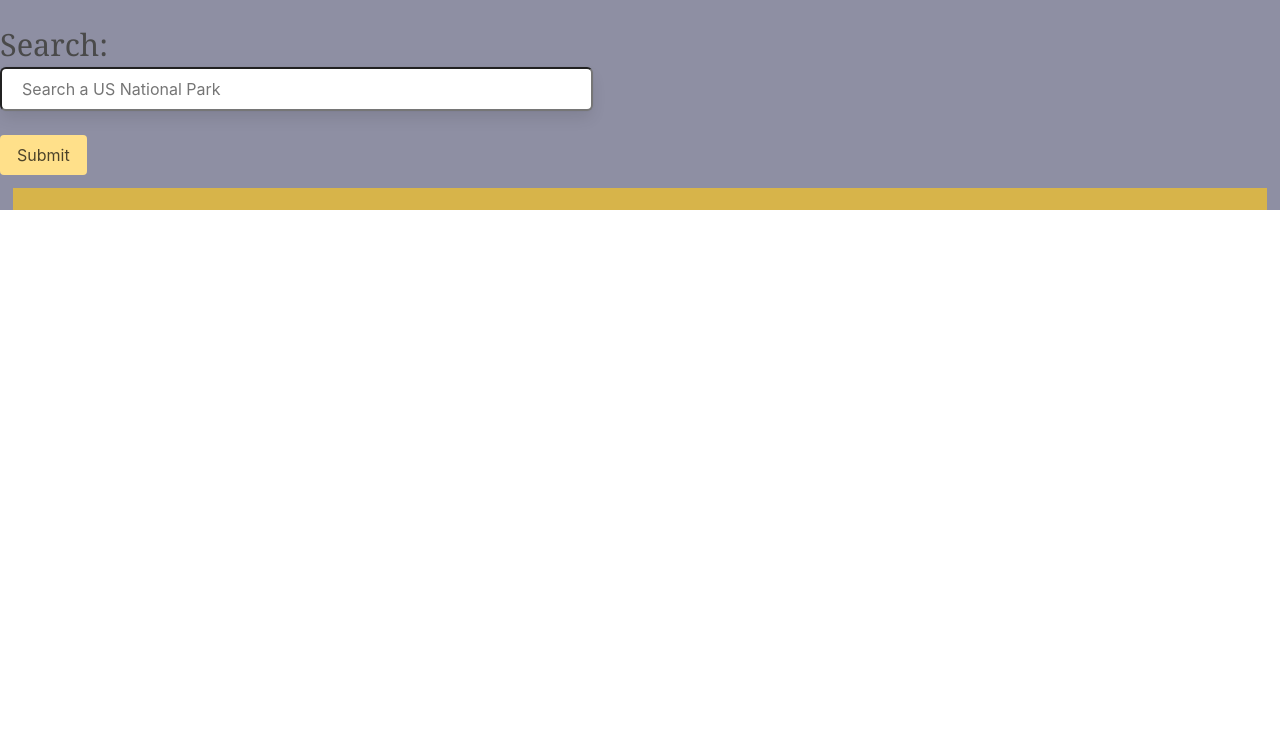
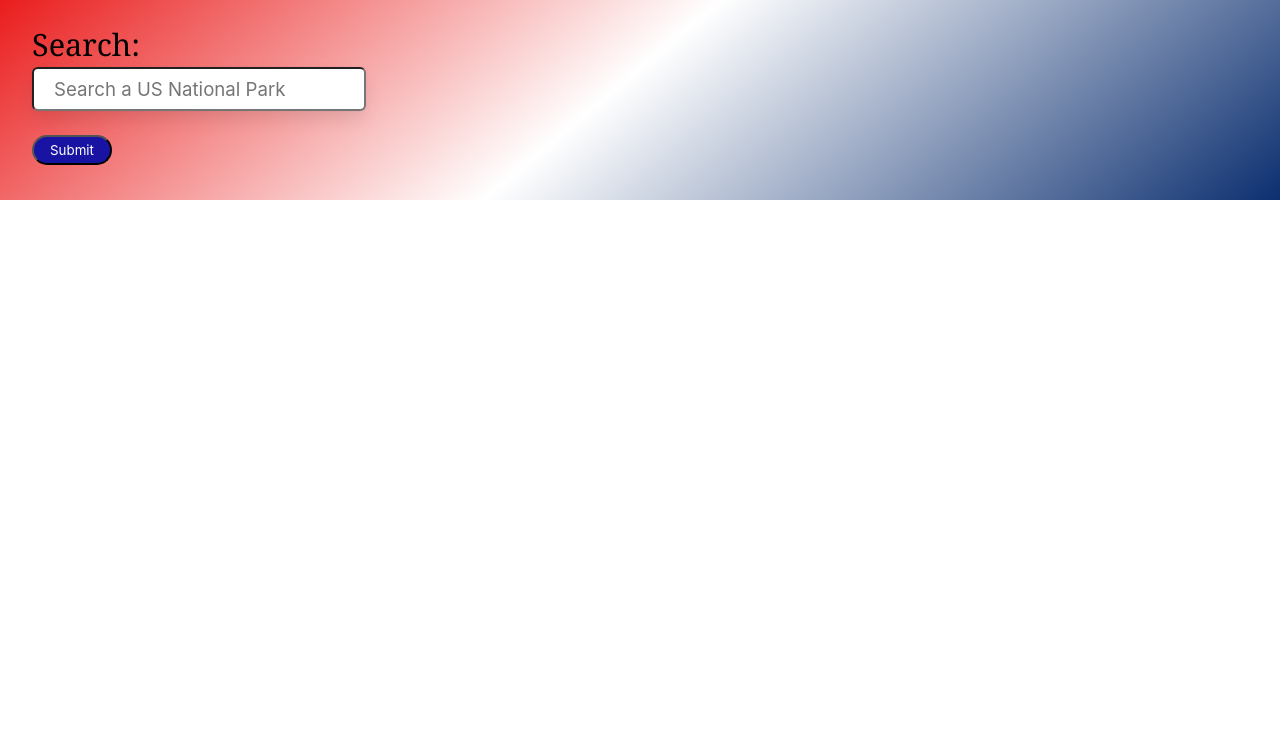
Before and after one commit to zamorejake/Maps-Streetview, a plain HTML site: page index.html in a window 1280 px wide. Shown: the part 63-800 px from the top of the page. Drawn offline with nearby package versions, Linux system fonts and the light colour scheme.

Commit message:
updated css to red white and blue

```diff
--- a/assets/style.css
+++ b/assets/style.css
@@ -2,11 +2,10 @@
     font-family: Georgia, 'Times New Roman', Times, serif;
 }
 body{
-    background: #292b5086;
+    background:linear-gradient(140deg, #e80505,white,#0c2f70);
 }
 h1{
-background-color: rgb(215, 180, 74);
-
+/* background-color: rgb(215, 180, 74); */
 border: 45pt;
 height: 45pt;
 display: flex;
@@ -17,33 +16,44 @@ input {
 display: flex;
 justify-content: center;
 height: 23pt;
- width: 445pt;
-
-
+width: flex;
 }
 
 label{
-    font-size: 23pt;
+font-size: 23pt;
+color: black;
+margin-left: 2rem;
 }
 
 #search {
+font-size: 14pt;
+color: black;
+margin-left: 2rem;
+}
 
-    font-size: 12pt
+#submit,.button{
+    background-color: rgb(24, 19, 163);
+    color:white;
+    margin-left: 2rem;
+    height:30px;
+    width: 80px;
+    border-radius: 25px;
 }
 
 #title {
-
-    display: flex;
+display: flex;
 justify-content: space-between;
 margin: 10pt;
 padding: 8pt;
-background-color: rgb(215, 180, 74);
-
+/* background-color: rgb(215, 180, 74); */
 }
 
 .results {
-    display: none;
- }
+display: none;
+}
+
+
+
 /*
 background-color:
     rgb(105, 215, 74);
--- a/index.html
+++ b/index.html
@@ -9,6 +9,7 @@
     <title>Parks</title>
     <link rel="stylesheet" href="https://cdn.jsdelivr.net/npm/bulma@0.9.4/css/bulma.min.css">
 </head>
+
 
 <body>
 <header class="title">
@@ -23,7 +24,6 @@
       <label for="search">Search:</label>
       <input  class="box" class="textarea" type="search" id="search" name="search" placeholder="Search a US National Park" >
       <button type="submit" id="submit"
-      class="button is-warning"
       >Submit</button>
     </form>
     </p>
```
